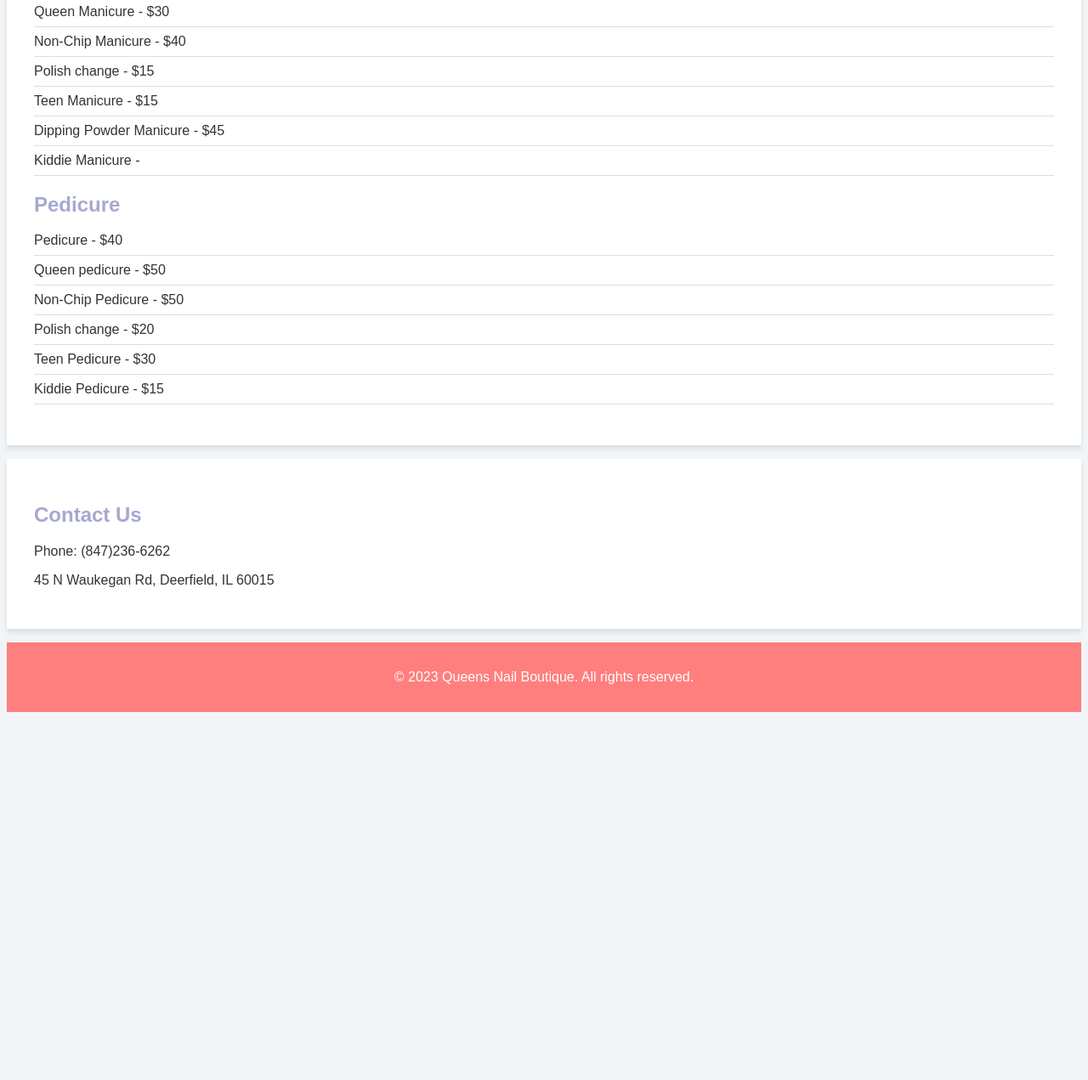
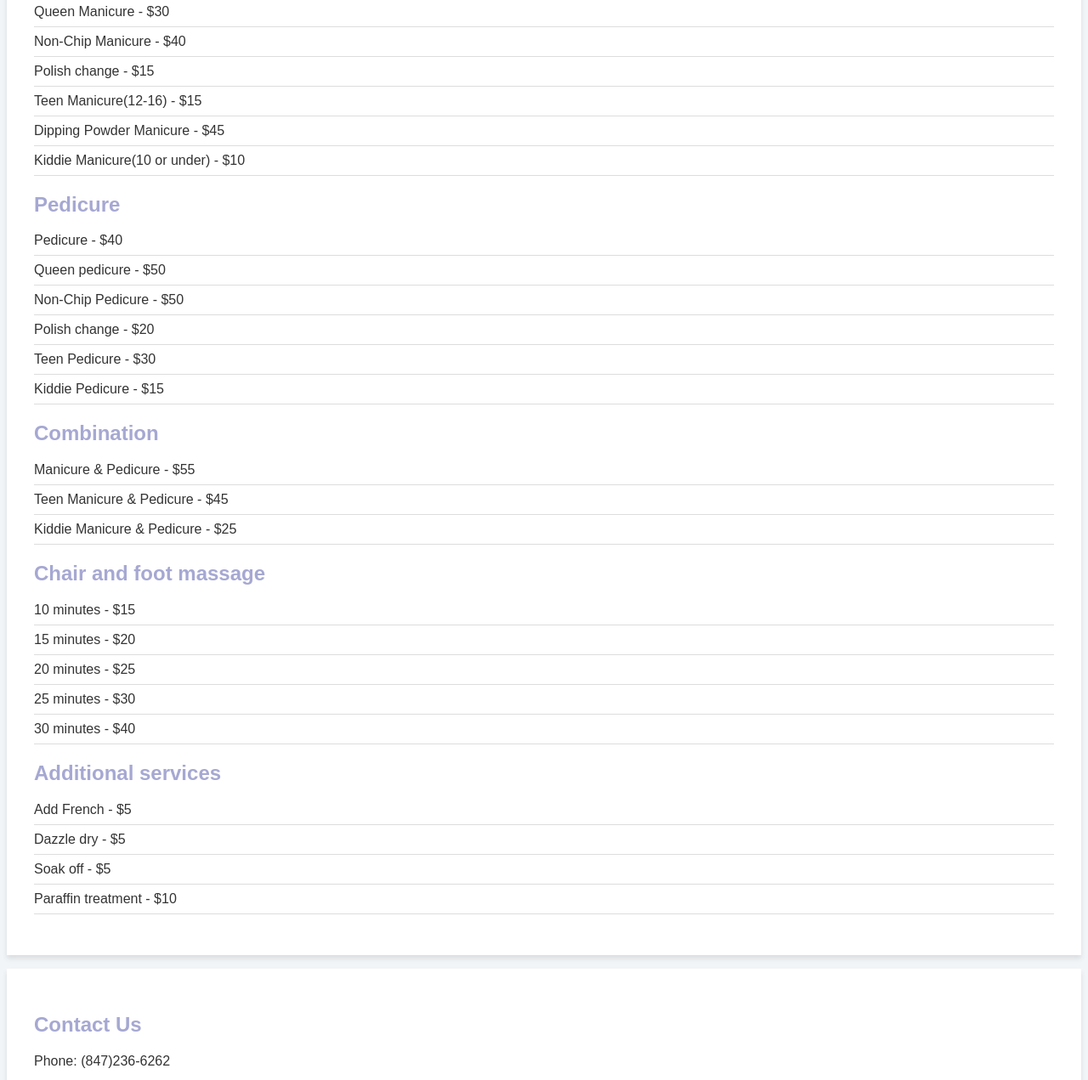
Before and after one commit to JAABO/queensnail, a plain HTML site: page index.html in a window 1280 px wide. Shown: the part 358-1629 px from the top of the page at 85% size. Before the commit the page ends 1204 px from the top, so only its background shows below. Drawn offline with Linux system fonts and the light colour scheme.

Commit message:
Final commit

```diff
--- a/index.html
+++ b/index.html
@@ -25,9 +25,9 @@
            <li>Queen Manicure - $30</li>
            <li>Non-Chip Manicure - $40</li>
            <li>Polish change - $15</li>
-           <li>Teen Manicure - $15</li>
+           <li>Teen Manicure(12-16) - $15</li>
            <li>Dipping Powder Manicure - $45</li>
-           <li>Kiddie Manicure - </li>
+           <li>Kiddie Manicure(10 or under) - $10 </li>
        </ul>
 
        <h1>Pedicure</h1>
@@ -38,6 +38,27 @@
            <li>Polish change - $20</li>
            <li>Teen Pedicure - $30</li>
            <li>Kiddie Pedicure - $15</li>
+       </ul>
+       <h1>Combination</h1>
+       <ul>
+           <li>Manicure & Pedicure - $55</li>
+           <li>Teen Manicure & Pedicure - $45</li>
+           <li>Kiddie Manicure & Pedicure - $25</li>
+       </ul>
+       <h1>Chair and foot massage</h1>
+       <ul>
+           <li>10 minutes - $15</li>
+           <li>15 minutes - $20</li>
+           <li>20 minutes - $25</li>
+           <li>25 minutes - $30</li>
+           <li>30 minutes - $40</li>
+       </ul>
+       <h1>Additional services</h1>
+       <ul>
+           <li>Add French - $5</li>
+           <li>Dazzle dry - $5</li>
+           <li>Soak off - $5</li>
+           <li>Paraffin treatment - $10</li>
        </ul>
    </section>
 
--- a/styles.css
+++ b/styles.css
@@ -56,7 +56,7 @@ li {
 }
 
 footer {
-    background-color: var(--coral);
+    background-color: #a6a8d2;
     color: var(--white);
     text-align: center;
     padding: 1em;
```
